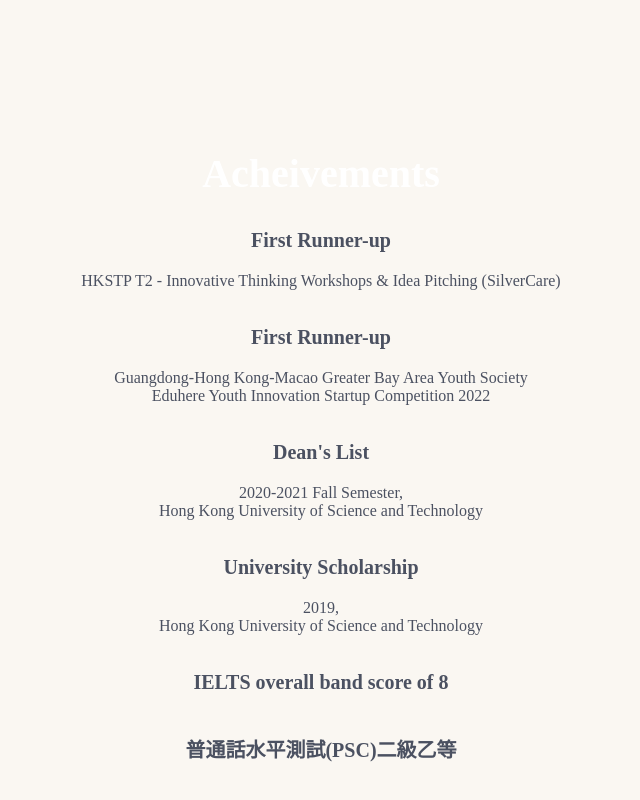
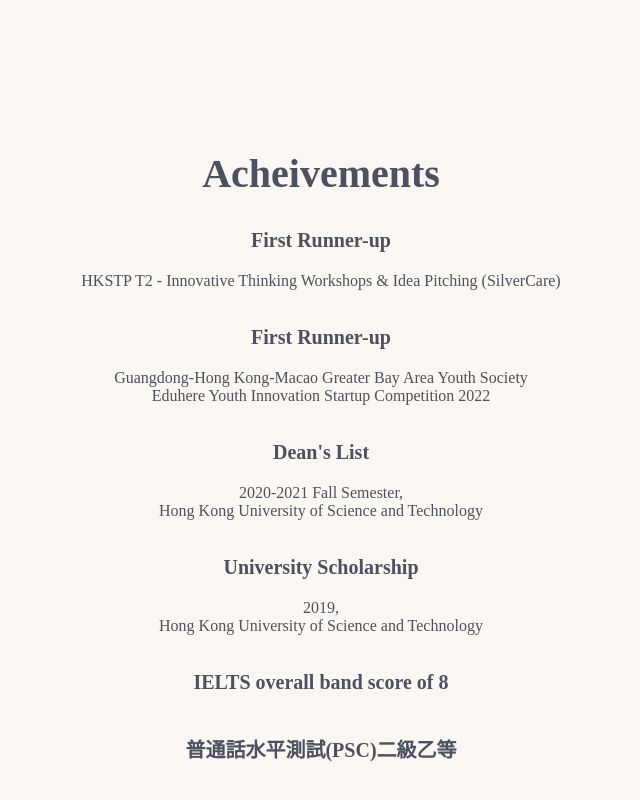
Before and after one commit to edithsyl/edithlsy_web, a website: page index.html in a window 1280 px wide. Shown: the part 4806-5606 px from the top of the page, without its empty margins (319-959 px from the left). Drawn offline with nearby package versions, Linux system fonts and the light colour scheme; a web font is replaced by a local one.

Commit message:
corrected achievement title

```diff
--- a/app/scss/main_page/_abme_achieve.scss
+++ b/app/scss/main_page/_abme_achieve.scss
@@ -3,11 +3,11 @@
 .acheivements {
   margin: 0 0 0 0;
   grid-area: abme-achieve;
-  //background-color: var(--brown);
   text-align: center;
   width: 100%;
+  background-color: none;
   h1 {
-    color: var(--grey);
+    color: var(--black);
   }
   &__item {
     margin: 0 0 0 0;
```
Also changed, not shown: dist/style.css.
